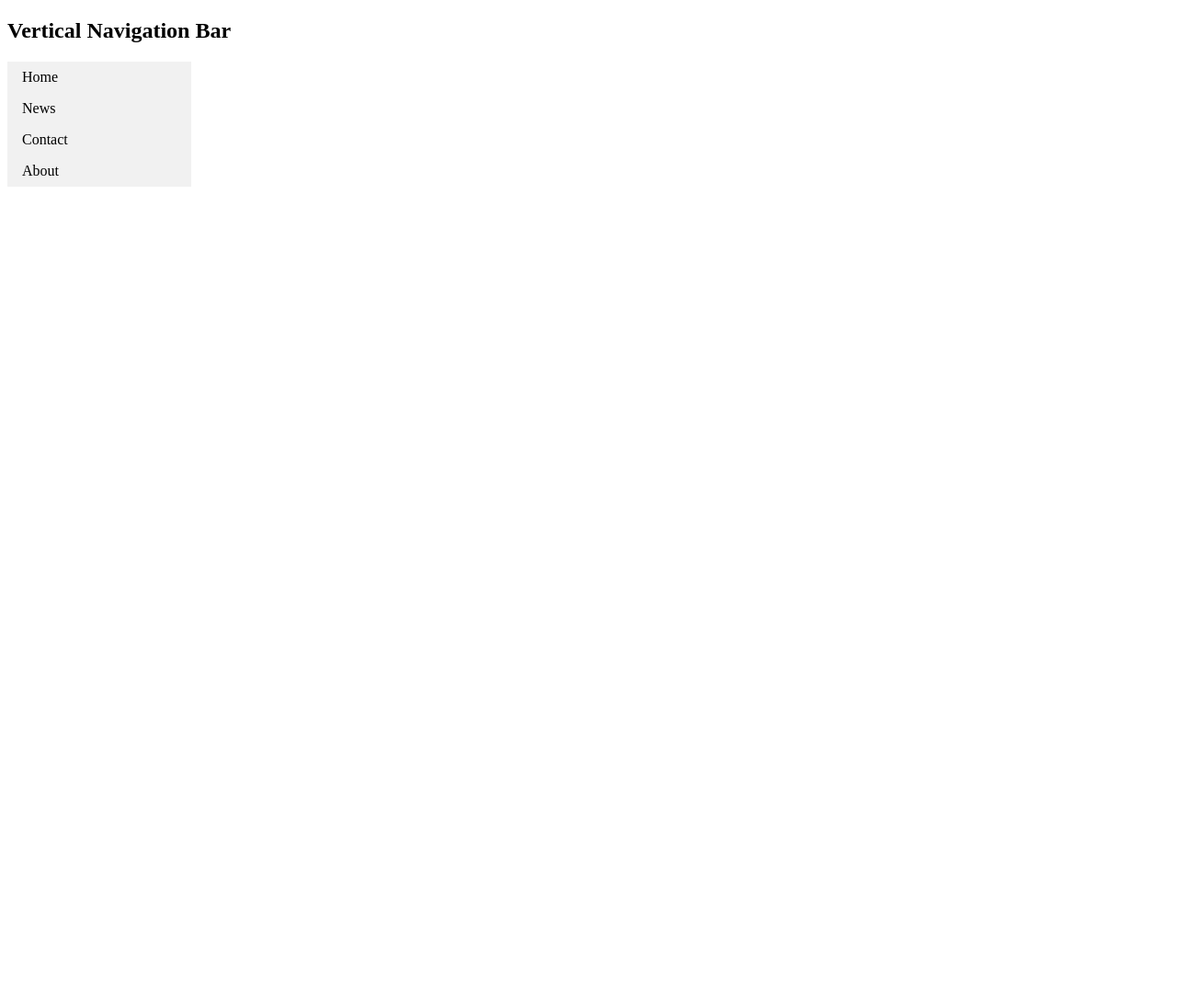
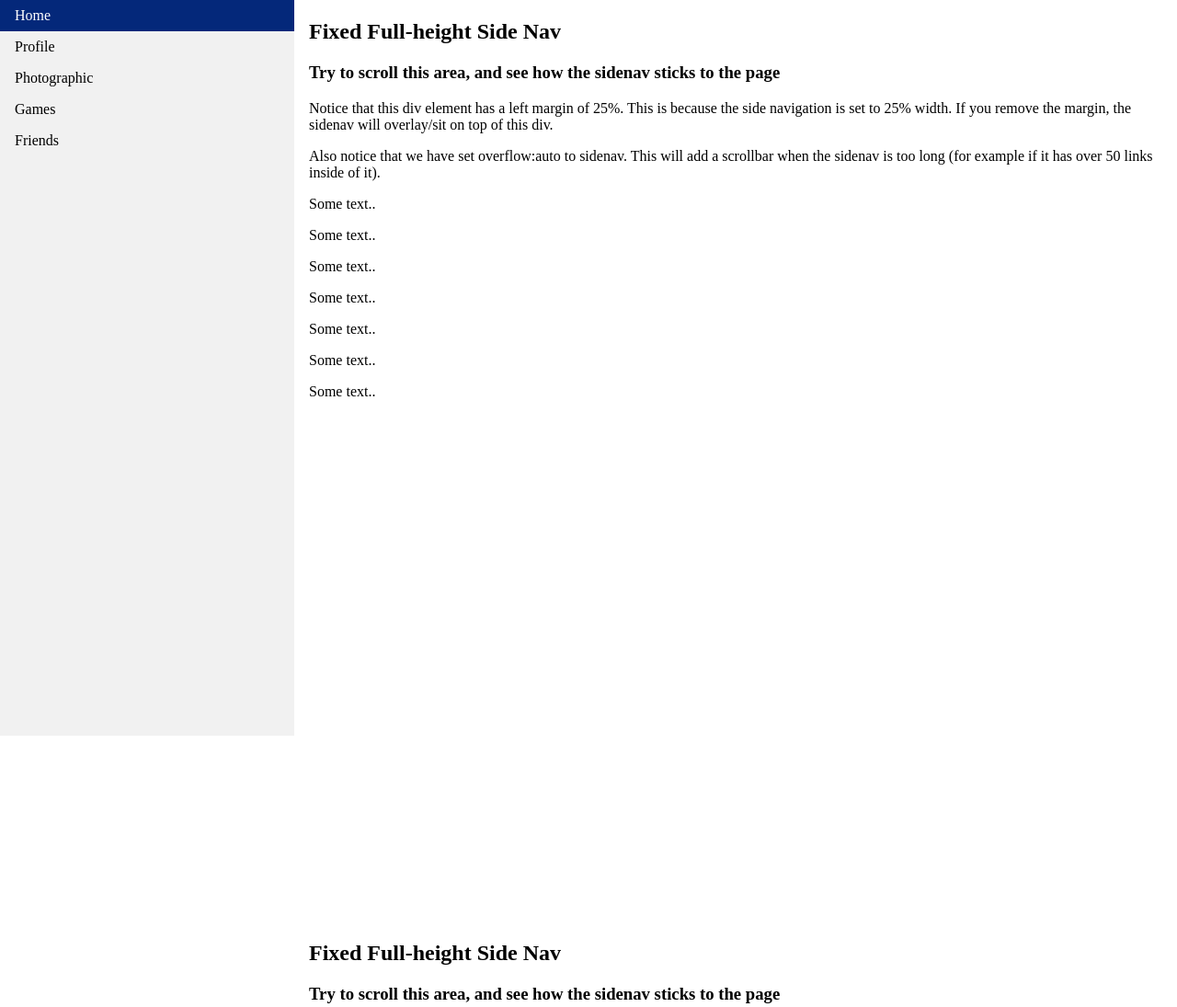
Before and after one commit to wanweiwang/wanweiwang.github.io, a plain HTML site: page index.html in a window 1280 px wide. Shown: the top 1095 px of the page at 92% size. Before the commit the page ends 800 px from the top, so only its background shows below. Drawn offline with Linux system fonts and the light colour scheme.

Commit message:
Add contents

```diff
--- a/index.html
+++ b/index.html
@@ -2,12 +2,19 @@
 <html>
 <head>
 <style>
+body {
+  margin: 0;
+}
+
 ul {
   list-style-type: none;
   margin: 0;
   padding: 0;
-  width: 200px;
+  width: 25%;
   background-color: #f1f1f1;
+  position: fixed;
+  height: 100%;
+  overflow: auto;
 }
 
 li a {
@@ -17,23 +24,100 @@ li a {
   text-decoration: none;
 }
 
-/* Change the link color on hover */
-li a:hover {
-  background-color: #555;
+li a.active {
+  background-color: #04287a;
+  color: white;
+}
+
+li a:hover:not(.active) {
+  background-color: #f57712;
   color: white;
 }
 </style>
 </head>
 <body>
 
-<h2>Vertical Navigation Bar</h2>
+<ul>
+  <li><a class="active" href="#home">Home</a></li>
+  <li><a href="#Profile">Profile</a></li>
+  <li><a href="#Photographic">Photographic</a></li>
+  <li><a href="#Games">Games</a></li>
+  <li><a href="#Friends">Friends</a></li>
+</ul>
 
-<ul>
-  <li><a href="#home">Home</a></li>
-  <li><a href="#news">News</a></li>
-  <li><a href="#contact">Contact</a></li>
-  <li><a href="#about">About</a></li>
-</ul>
+<div id="home" style="margin-left:25%;padding:1px 16px;height:1000px;">
+  <h2>Fixed Full-height Side Nav</h2>
+  <h3>Try to scroll this area, and see how the sidenav sticks to the page</h3>
+  <p>Notice that this div element has a left margin of 25%. This is because the side navigation is set to 25% width. If you remove the margin, the sidenav will overlay/sit on top of this div.</p>
+  <p>Also notice that we have set overflow:auto to sidenav. This will add a scrollbar when the sidenav is too long (for example if it has over 50 links inside of it).</p>
+  <p>Some text..</p>
+  <p>Some text..</p>
+  <p>Some text..</p>
+  <p>Some text..</p>
+  <p>Some text..</p>
+  <p>Some text..</p>
+  <p>Some text..</p>
+</div>
+
+
+<div id="Profile" style="margin-left:25%;padding:1px 16px;height:1000px;">
+  <h2>Fixed Full-height Side Nav</h2>
+  <h3>Try to scroll this area, and see how the sidenav sticks to the page</h3>
+  <p>Notice that this div element has a left margin of 25%. This is because the side navigation is set to 25% width. If you remove the margin, the sidenav will overlay/sit on top of this div.</p>
+  <p>Also notice that we have set overflow:auto to sidenav. This will add a scrollbar when the sidenav is too long (for example if it has over 50 links inside of it).</p>
+  <p>Some text..</p>
+  <p>Some text..</p>
+  <p>Some text..</p>
+  <p>Some text..</p>
+  <p>Some text..</p>
+  <p>Some text..</p>
+  <p>Some text..</p>
+</div>
+
+
+<div id="Photographic" style="margin-left:25%;padding:1px 16px;height:1000px;">
+  <h2>Fixed Full-height Side Nav</h2>
+  <h3>Try to scroll this area, and see how the sidenav sticks to the page</h3>
+  <p>Notice that this div element has a left margin of 25%. This is because the side navigation is set to 25% width. If you remove the margin, the sidenav will overlay/sit on top of this div.</p>
+  <p>Also notice that we have set overflow:auto to sidenav. This will add a scrollbar when the sidenav is too long (for example if it has over 50 links inside of it).</p>
+  <p>Some text..</p>
+  <p>Some text..</p>
+  <p>Some text..</p>
+  <p>Some text..</p>
+  <p>Some text..</p>
+  <p>Some text..</p>
+  <p>Some text..</p>
+</div>
+
+
+<div id="Games" style="margin-left:25%;padding:1px 16px;height:1000px;">
+  <h2>Fixed Full-height Side Nav</h2>
+  <h3>Try to scroll this area, and see how the sidenav sticks to the page</h3>
+  <p>Notice that this div element has a left margin of 25%. This is because the side navigation is set to 25% width. If you remove the margin, the sidenav will overlay/sit on top of this div.</p>
+  <p>Also notice that we have set overflow:auto to sidenav. This will add a scrollbar when the sidenav is too long (for example if it has over 50 links inside of it).</p>
+  <p>Some text..</p>
+  <p>Some text..</p>
+  <p>Some text..</p>
+  <p>Some text..</p>
+  <p>Some text..</p>
+  <p>Some text..</p>
+  <p>Some text..</p>
+</div>
+
+
+<div id="Friends" style="margin-left:25%;padding:1px 16px;height:1000px;">
+  <h2>Fixed Full-height Side Nav</h2>
+  <h3>Try to scroll this area, and see how the sidenav sticks to the page</h3>
+  <p>Notice that this div element has a left margin of 25%. This is because the side navigation is set to 25% width. If you remove the margin, the sidenav will overlay/sit on top of this div.</p>
+  <p>Also notice that we have set overflow:auto to sidenav. This will add a scrollbar when the sidenav is too long (for example if it has over 50 links inside of it).</p>
+  <p>Some text..</p>
+  <p>Some text..</p>
+  <p>Some text..</p>
+  <p>Some text..</p>
+  <p>Some text..</p>
+  <p>Some text..</p>
+  <p>Some text..</p>
+</div>
 
 </body>
 </html>
```
